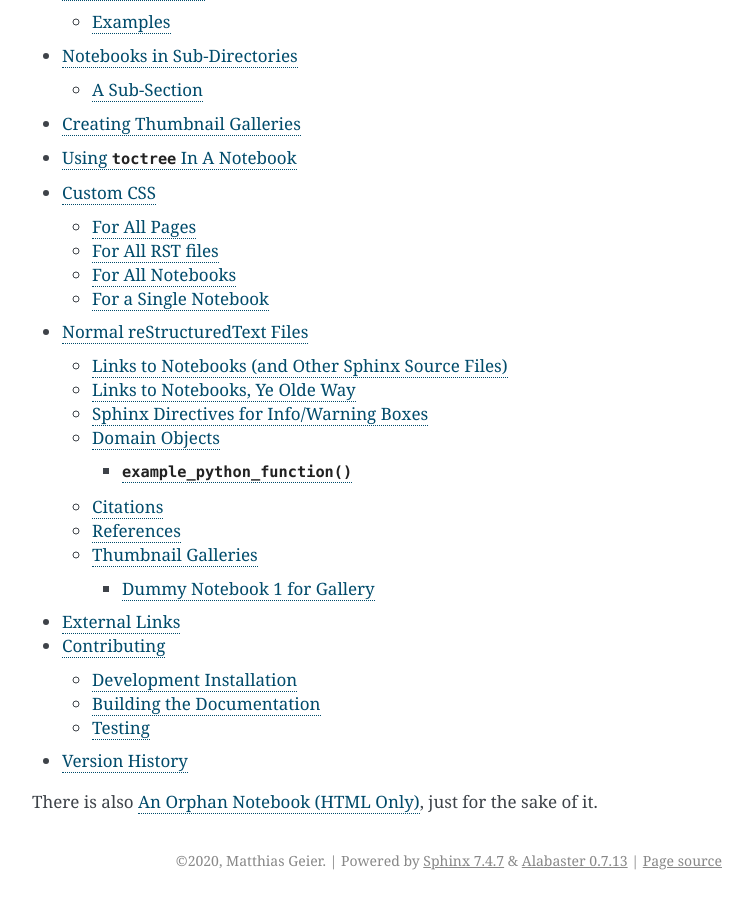
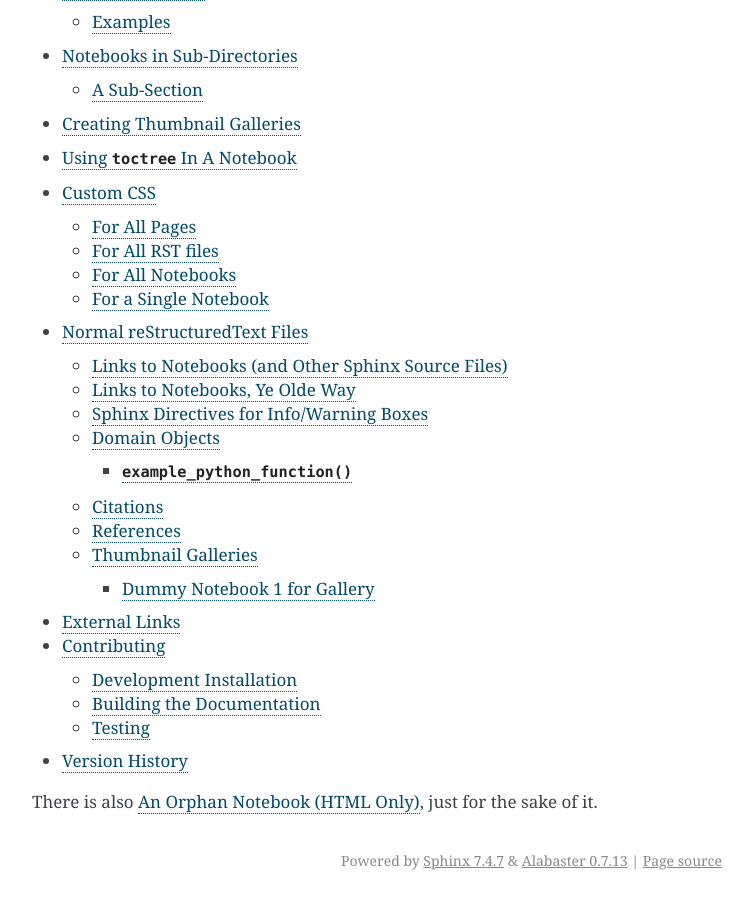
Before and after one commit to spatialaudio/nbsphinx, a Sphinx documentation site: the page built from doc/index.rst, in a window 1280 px wide and 900 px high, scrolled down 3236 px. Shown: the whole window, without its empty margins (388-1141 px from the left). Built offline with Sphinx 7.4.7, drawn with Linux system fonts in a browser that asks for light colours; pages that are not in the unit, such as notebooks, are missing from menus.

Commit message:
DOC: Remove copyright note from docs
This isn't necessary, the information should be clear from LICENSE.

```diff
--- a/doc/conf.py
+++ b/doc/conf.py
@@ -96,7 +96,7 @@ master_doc = 'index'
 
 project = 'nbsphinx'
 author = 'Matthias Geier'
-copyright = '2020, ' + author
+html_show_copyright = False
 
 linkcheck_ignore = [
     r'http://localhost:\d+/',
```
